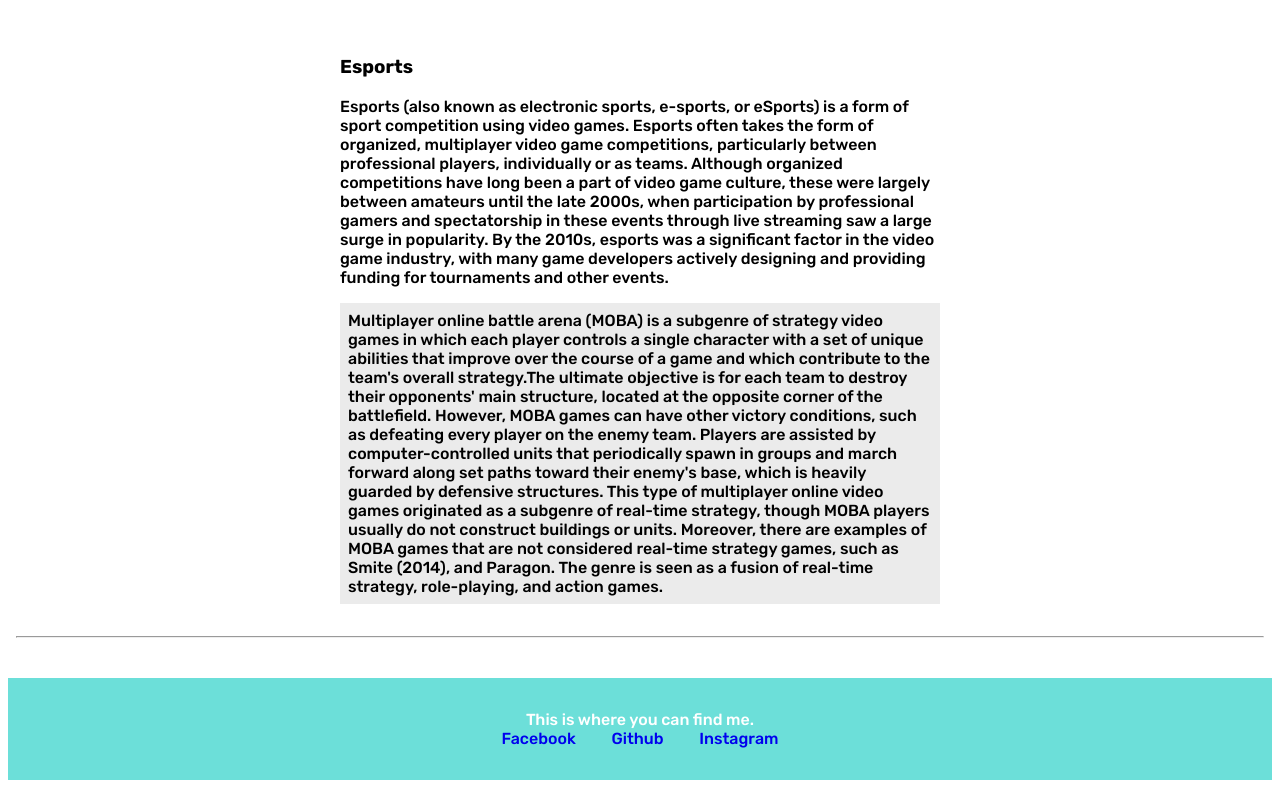
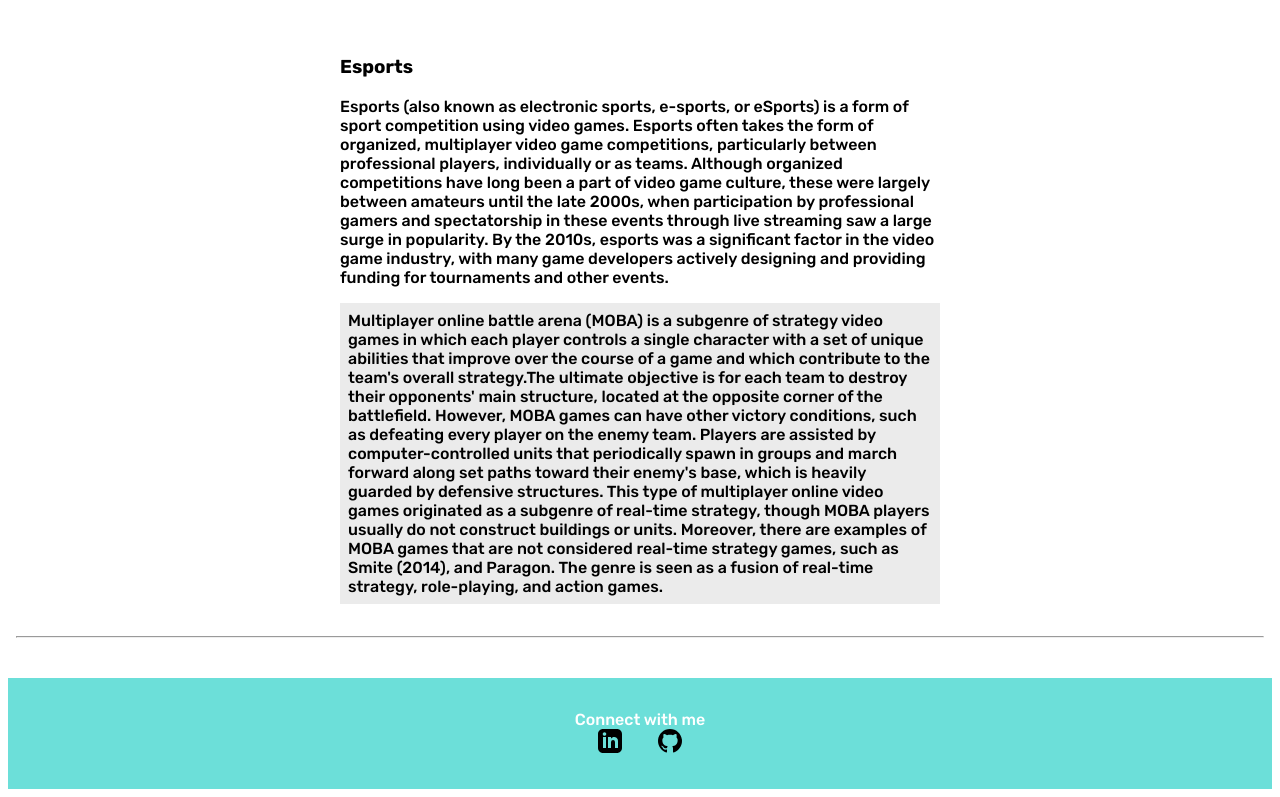
Before and after one commit to daulatrao7/HTML-coding-by-neogcamp, a plain HTML site: page Esports.html in a window 1280 px wide. Shown: the part 532-1329 px from the top of the page. Drawn offline with Linux system fonts and the light colour scheme.

Commit message:
footer changes

```diff
--- a/Esports.html
+++ b/Esports.html
@@ -42,11 +42,12 @@
     <hr>
     </section>
     <footer class="footer container">
-        <div class="container">This is where you can find me.</div>
+        <div class="container container-center">Connect with me</div>
         <ul class="list non-bullet list-inline">
-            <li class="list-inline"><a class="link list-inline non-bullet" href="https://www.facebook.com/daulatrao.suryawanshi">Facebook</a></li>
-            <li class="list-inline"><a class="link list-inline non-bullet" href="https://github.com/daulatrao7">Github</a></li>
-            <li class="list-inline"><a class="link list-inline non-bullet" href="https://www.instagram.com/unidentified_photographer/">Instagram</a></li>
+            <li class="list-inline"><a class="link list-inline non-bullet" href="https://www.linkedin.com/in/daulatrao-suryawanshi-39480a156/">
+                <svg xmlns="http://www.w3.org/2000/svg" width="24" height="24" viewBox="0 0 24 24"><path d="M19 0h-14c-2.761 0-5 2.239-5 5v14c0 2.761 2.239 5 5 5h14c2.762 0 5-2.239 5-5v-14c0-2.761-2.238-5-5-5zm-11 19h-3v-11h3v11zm-1.5-12.268c-.966 0-1.75-.79-1.75-1.764s.784-1.764 1.75-1.764 1.75.79 1.75 1.764-.783 1.764-1.75 1.764zm13.5 12.268h-3v-5.604c0-3.368-4-3.113-4 0v5.604h-3v-11h3v1.765c1.396-2.586 7-2.777 7 2.476v6.759z"/></svg></a>
+            <li class="list-inline"><a class="link list-inline non-bullet" href="https://github.com/daulatrao7">
+                <svg xmlns="http://www.w3.org/2000/svg" width="24" height="24" viewBox="0 0 24 24"><path d="M12 0c-6.626 0-12 5.373-12 12 0 5.302 3.438 9.8 8.207 11.387.599.111.793-.261.793-.577v-2.234c-3.338.726-4.033-1.416-4.033-1.416-.546-1.387-1.333-1.756-1.333-1.756-1.089-.745.083-.729.083-.729 1.205.084 1.839 1.237 1.839 1.237 1.07 1.834 2.807 1.304 3.492.997.107-.775.418-1.305.762-1.604-2.665-.305-5.467-1.334-5.467-5.931 0-1.311.469-2.381 1.236-3.221-.124-.303-.535-1.524.117-3.176 0 0 1.008-.322 3.301 1.23.957-.266 1.983-.399 3.003-.404 1.02.005 2.047.138 3.006.404 2.291-1.552 3.297-1.23 3.297-1.23.653 1.653.242 2.874.118 3.176.77.84 1.235 1.911 1.235 3.221 0 4.609-2.807 5.624-5.479 5.921.43.372.823 1.102.823 2.222v3.293c0 .319.192.694.801.576 4.765-1.589 8.199-6.086 8.199-11.386 0-6.627-5.373-12-12-12z"/></svg></a></li>
         </ul>
     </footer>
 </body>
```
Also changed, not shown: blogs.html (+5 -4 lines), index.html (+5 -5 lines), projects.html (+5 -4 lines).
